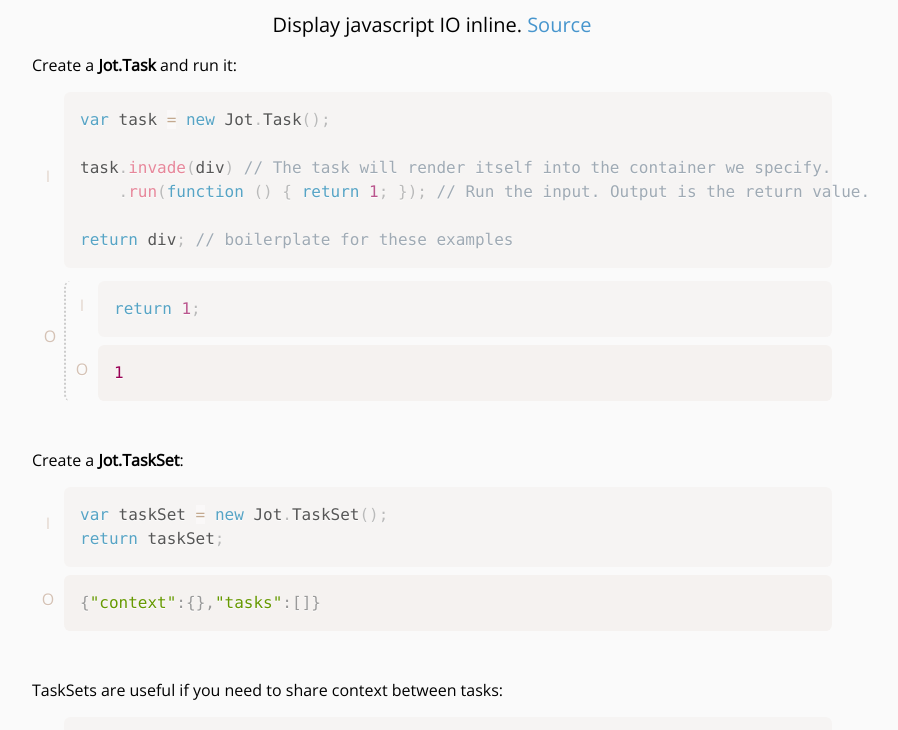
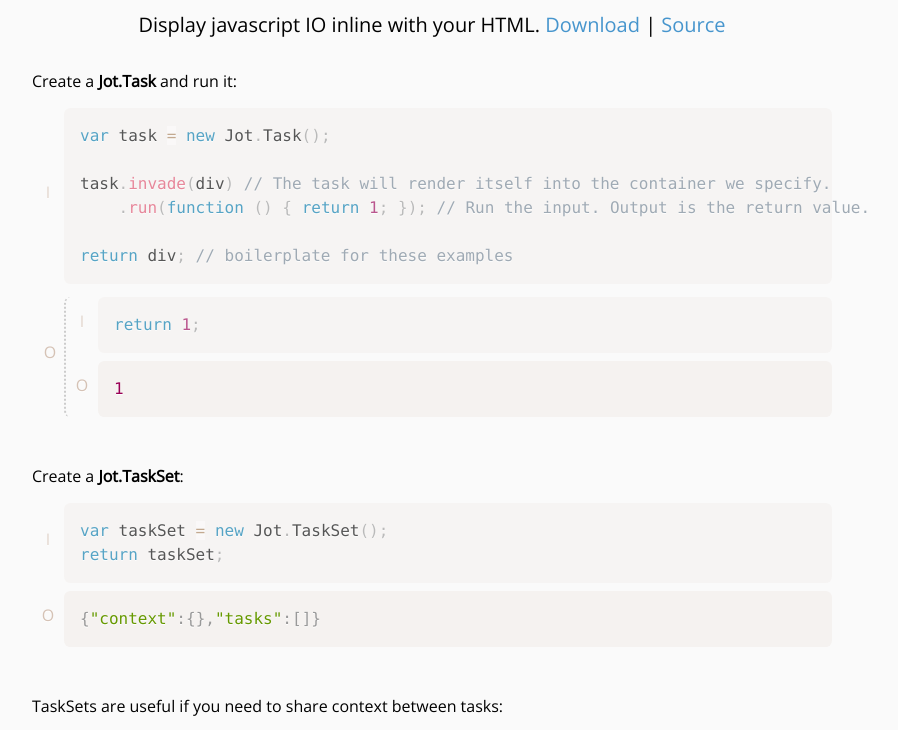
Before and after one commit to cixzhang/Jot, a plain HTML site: page index.html in a window 1280 px wide. Shown: the part 98-828 px from the top of the page, without its empty margins (208-1106 px from the left). Drawn offline with nearby package versions, Linux system fonts and the light colour scheme.

Commit message:
adding dl link

```diff
--- a/index.html
+++ b/index.html
@@ -21,6 +21,7 @@
       div.intro, div.examples, div.thanks {
         margin: auto;
         width: 800px;
+        margin-bottom: 2rem;
       }
 
       div.intro {
@@ -34,7 +35,6 @@
 
       div.thanks {
         text-align: center;
-        margin-bottom: 2rem;
       }
 
       div[class^="task"] {
@@ -104,8 +104,8 @@
 
     <div class="intro">
       <h1>JOT</h1>
-      <span>Display javascript IO inline.</span>
-      <a href="https://github.com/cixzhang/Jot">Source</a>
+      <span>Display javascript IO inline with your HTML.</span>
+      <a href="jot.js">Download</a> | <a href="https://github.com/cixzhang/Jot">Source</a>
     </div>
 
     <div class="examples">
```
